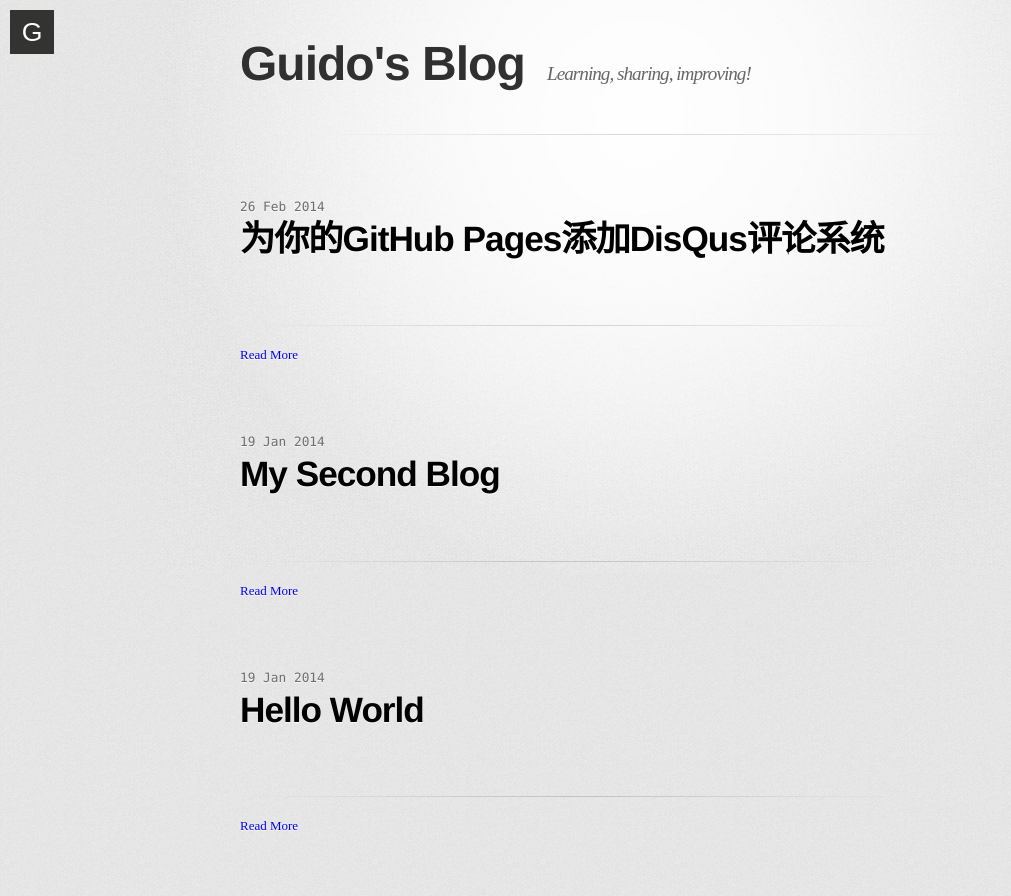
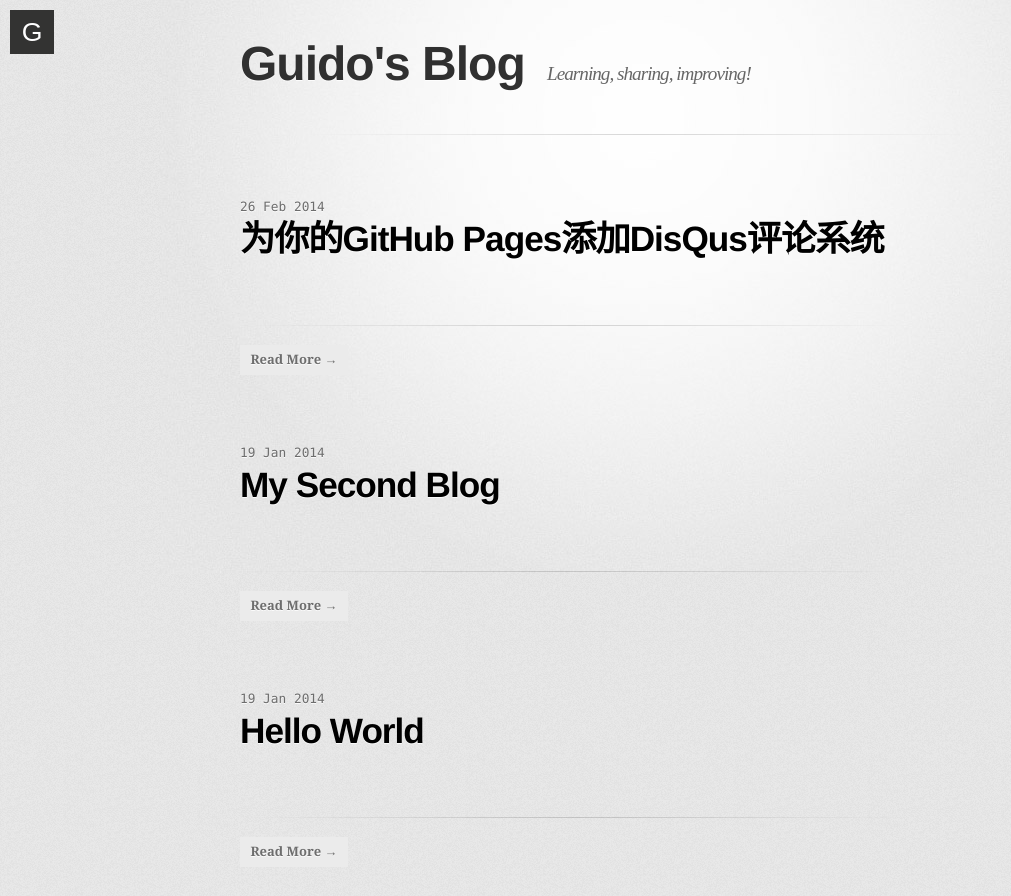
Before and after one commit to GuidoPaul/GuidoPaul.github.io, a Jekyll site: the page built from index.html, in a window 1280 px wide. Shown: the top 896 px of the page, without its empty margins (0-1011 px from the left). Built offline with Jekyll 4.4.1, drawn with Linux system fonts in a browser that asks for light colours; some web fonts are replaced; Markdown is read by kramdown in place of the engine named in the settings.

Commit message:
add Read More decoration

```diff
--- a/_layouts/default.html
+++ b/_layouts/default.html
@@ -12,6 +12,7 @@
 		<!-- <meta http-equiv="X-UA-Compatible" content="chrome=1"> -->
 		<link href='https://fonts.googleapis.com/css?family=Chivo:900' rel='stylesheet' type='text/css'>
 		<link type="text/css" rel="stylesheet" href="http://fonts.googleapis.com/css?family=Knewave">
+		<link type="text/css" rel="stylesheet" href="http://fonts.googleapis.com/css?family=Cantata+One">
 		<link rel="stylesheet" type="text/css" href="stylesheets/layout.css" />
 		<link rel="stylesheet" type="text/css" href="stylesheets/nav.css" />
 		<script src="javascripts/jquery-2.0.3.js"></script>
--- a/index.html
+++ b/index.html
@@ -18,8 +18,8 @@
 		</p>
 	</div>
 	<footer class="entry-footer">
-		<a href=" {{ post.url }} ">
-			Read More
+		<a href=" {{ post.url }} " rel="full-article">
+			Read More →
 		</a>
 	</footer>
 </article>
--- a/stylesheets/layout.css
+++ b/stylesheets/layout.css
@@ -115,6 +115,23 @@
 	font-weight: bold;
 }
 
+#main_content footer a {
+	background: none repeat scroll 0 0 #EBEBEB;
+	font-family: "Cantata One",Georgia,Times,"Times New Roman",serif;
+	color: #6D6D6D;
+	display: inline-block;
+	padding: 0.4em 0.8em;
+	text-decoration: none;
+	transition: background-color 0.5s ease 0s;
+	font-weight: bold;
+}
+
+#main_content footer a:hover {
+	background: none repeat scroll 0 0 #6D6D6D;
+	color: #F8F8F8;
+	text-shadow: none;
+}
+
 footer {
 	background: url("../images/hr.png") no-repeat scroll 0 0 rgba(0, 0, 0, 0);
 	color: #AAAAAA;
```
